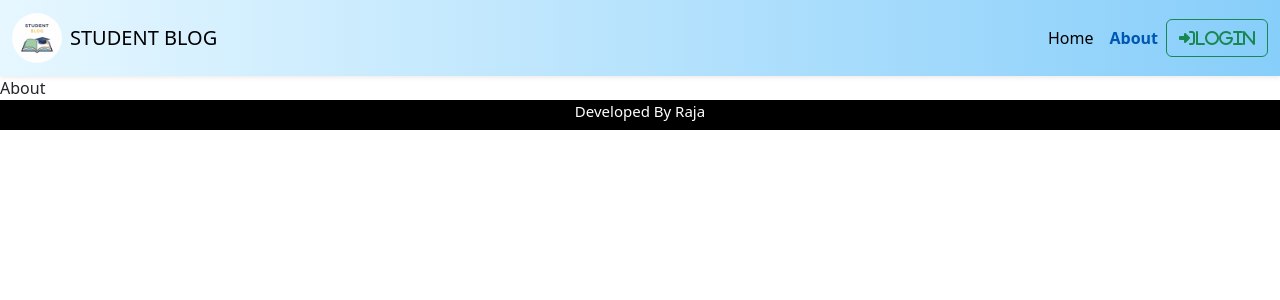
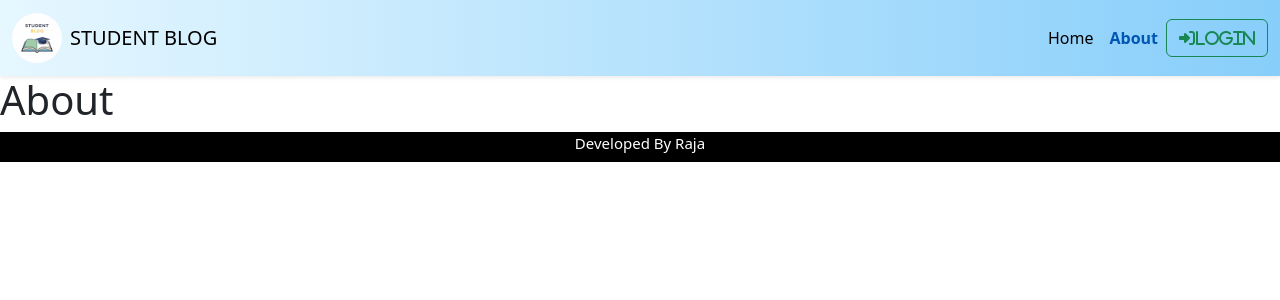
Before and after one commit to Rajasomesh/Studentblog, a React (Vite) app in the folder frontend/clgblog/: page /about in a window 1280 px wide. Shown: the top 300 px of the page. Built offline with nearby package versions, Linux system fonts and the light colour scheme.

Commit message:
Fix: add redirects for SPA

```diff
--- a/frontend/clgblog/src/pages/about/about.jsx
+++ b/frontend/clgblog/src/pages/about/about.jsx
@@ -6,7 +6,7 @@ function About(){
         <div className="adoutmain">
 
 
-        About
+        <h1>About </h1>
         </div>
         </>
     )
```
